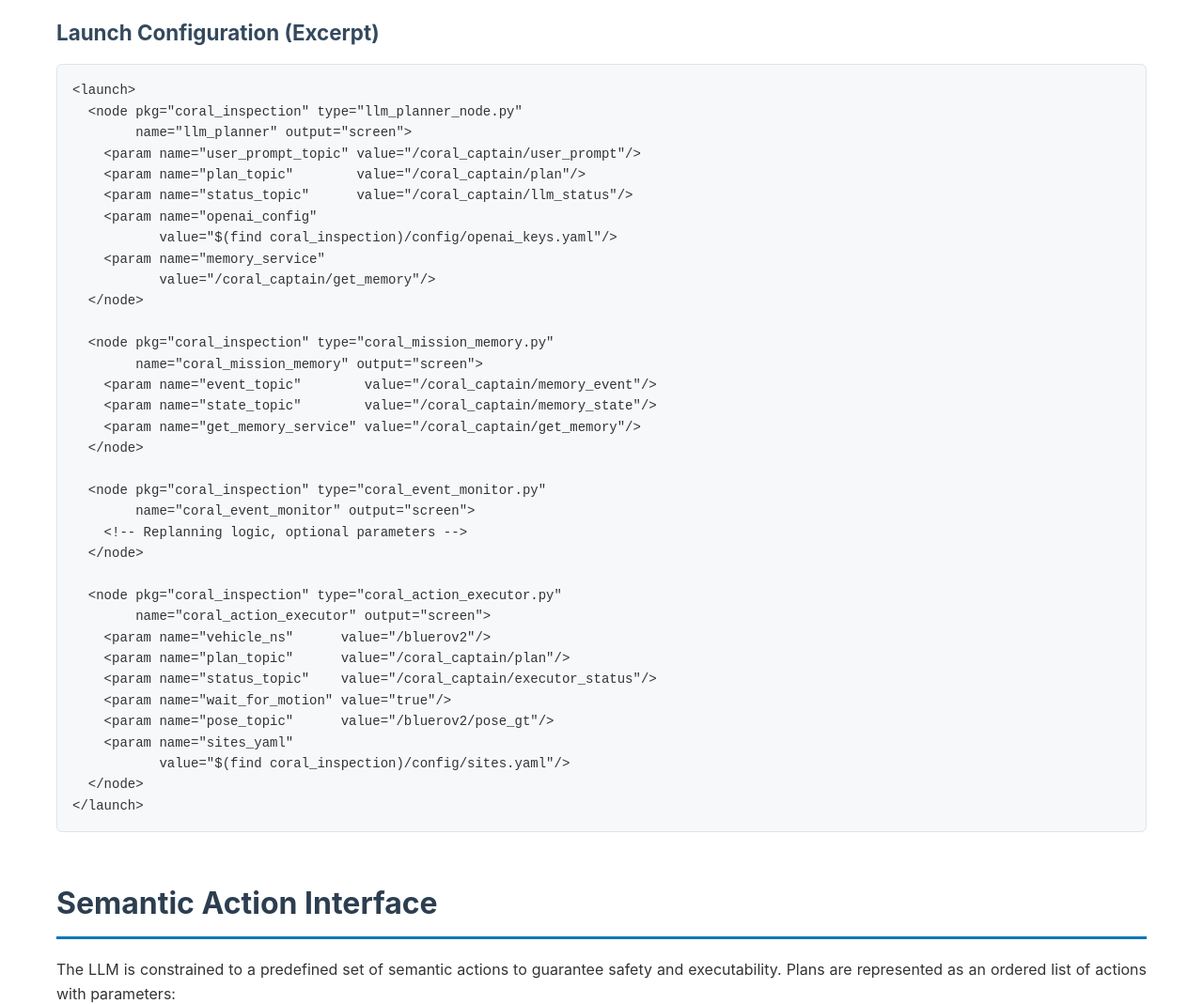
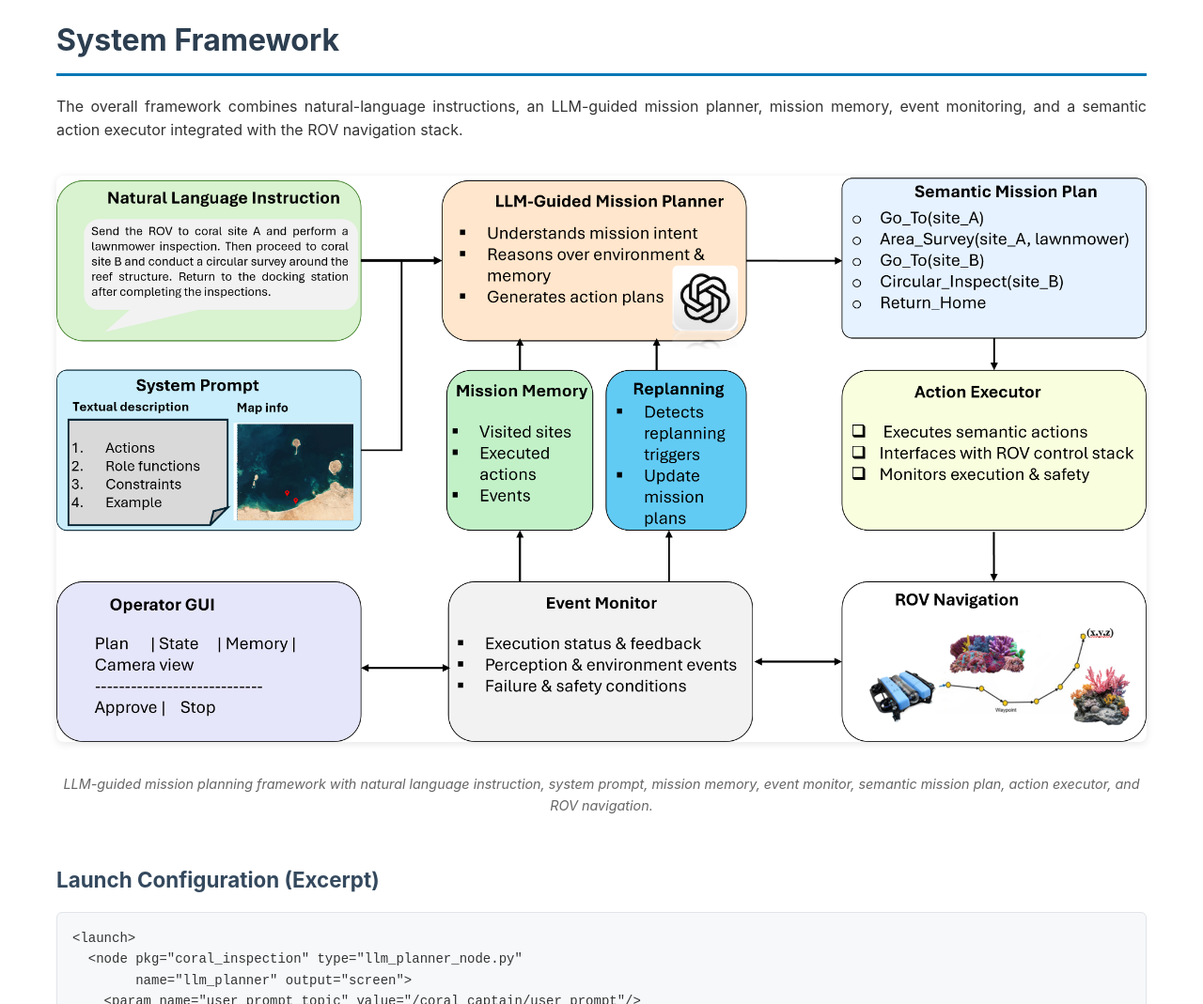
Before and after one commit to drwa92/coral_inspection, a plain HTML site: page docs/index.html in a window 1280 px wide. Shown: the part 1803-2872 px from the top of the page at 94% size. Drawn offline with Linux system fonts and the light colour scheme.

Commit message:
Assets added

```diff
--- a/docs/index.html
+++ b/docs/index.html
@@ -54,6 +54,15 @@
             border-radius: 8px;
             margin-bottom: 40px;
             border-left: 4px solid #0077b6;
+        }
+
+        .figure-caption {
+        font-size: 0.9rem;
+        color: #666;
+        text-align: center;
+        margin-top: 5px;
+        margin-bottom: 25px;
+        font-style: italic;
         }
 
         nav h2 {
@@ -363,6 +372,21 @@
             </div>
         </div>
 
+        <section id="framework-diagram">
+            <h2>System Framework</h2>
+            <p>
+                The overall framework combines natural-language instructions, an LLM-guided mission planner,
+                mission memory, event monitoring, and a semantic action executor integrated with the ROV
+                navigation stack.
+            </p>
+            <img src="assets/framework.png" alt="LLM-guided mission planning framework for coral inspection">
+            <div class="figure-caption">
+                LLM-guided mission planning framework with natural language instruction, system prompt,
+                mission memory, event monitor, semantic mission plan, action executor, and ROV navigation.
+            </div>
+        </section>
+
+
         <h3>Launch Configuration (Excerpt)</h3>
         <div class="code-block">
 <pre><code>&lt;launch&gt;
```
Also changed, not shown: docs/assets/framework.png (added), 1 other file.
